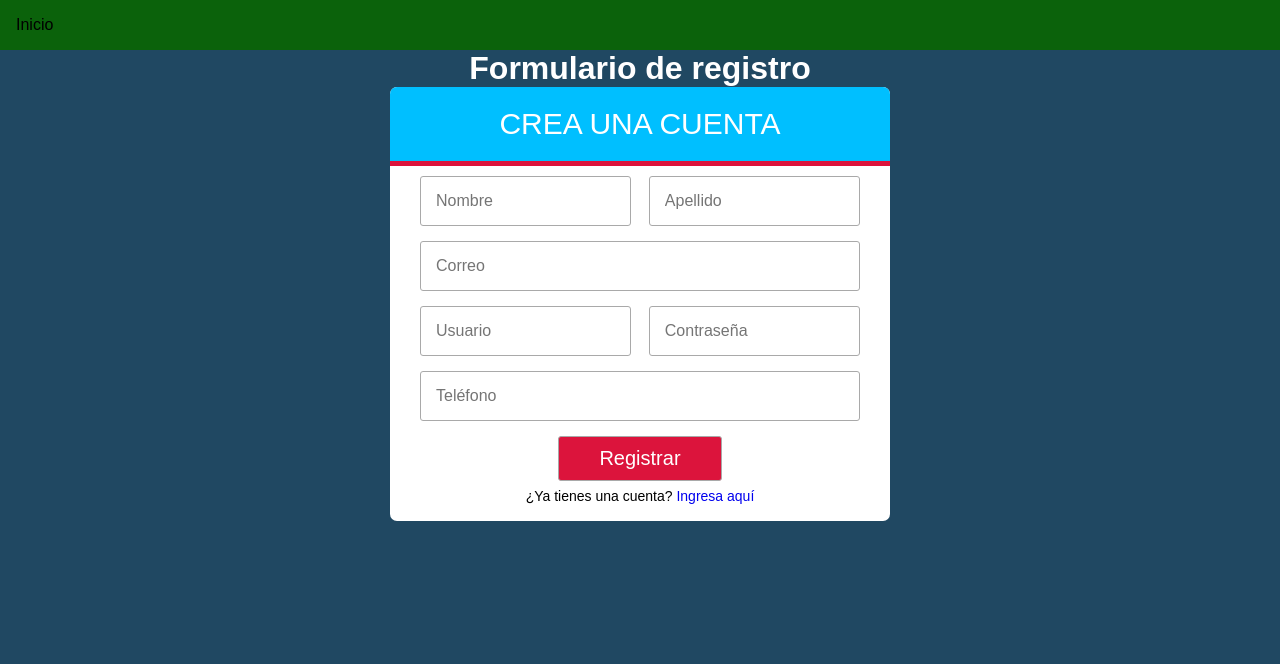
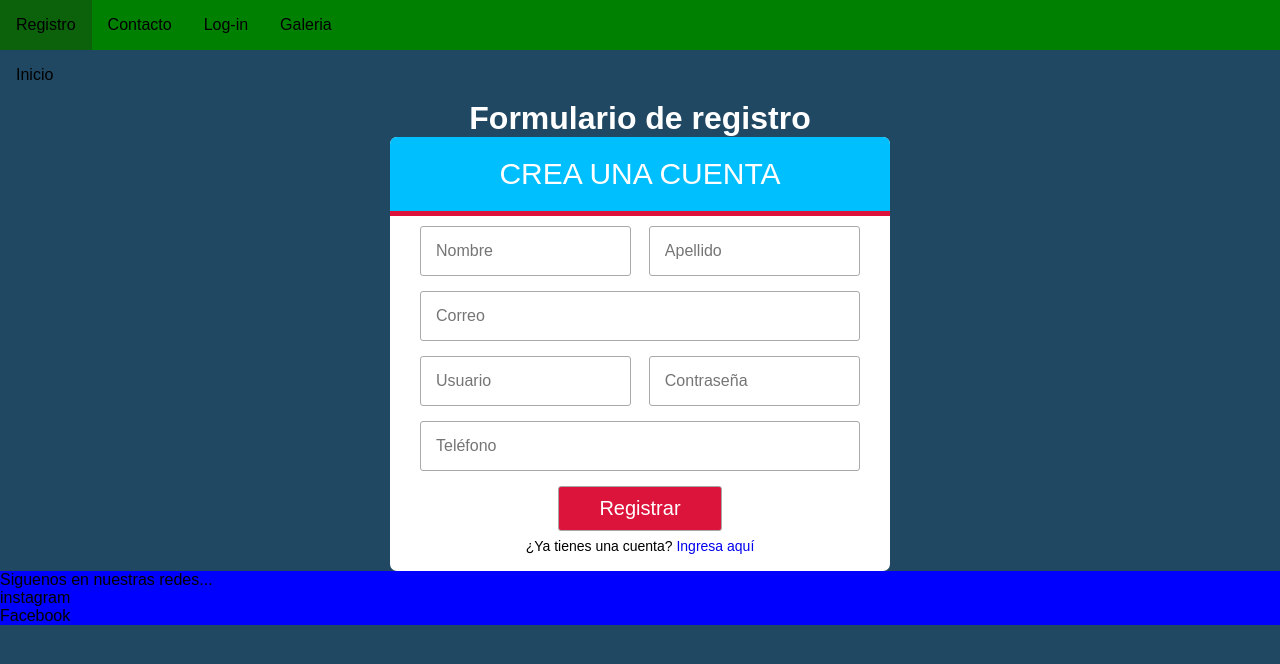
Before and after one commit to nicopato13/Proyecto_github, a plain HTML site: page pages/registro.html in a window 1280 px wide. Drawn offline with Linux system fonts and the light colour scheme.

Commit message:
Arreglos reentrega

```diff
--- a/pages/registro.html
+++ b/pages/registro.html
@@ -11,13 +11,25 @@
 
 <body>
     <header>
+
+        <nav class="navbar">
+            <div class="navbar-links">
+                <ul>
+                    <li> <a href="./pages/registro.html">Registro</a> </li>
+                    <li> <a href="#">Contacto</a></li>
+                    <li> <a href="./pages/Inicio_sesión.html">Log-in</a></li>
+                    <li> <a href="#">Galeria</a></li>
+                </ul>
+            </div>
+        </nav>
+
         <ul class="navbar-links">
             <li><a href="../index.html">Inicio</a></li>
         </ul>
     </header>
 
+    <h1>Formulario de registro</h1>
 
-    <h1>Formulario de registro</h1>
     <form action="registrar.php" method="post" class="form-register">
 
         <h2 class="form__titulo">CREA UNA CUENTA</h2>
@@ -35,7 +47,10 @@
 
     </form>
 
-
+    <footer class="footer">Siguenos en nuestras redes...
+        <ul><li>instagram</li>
+        <li>Facebook</li></ul>
+    </footer>
 
 
 </body>
```
Also changed, not shown: pages/Inicio_sesión.html (+16 -0 lines), pages/economia.html (+18 -0 lines).
